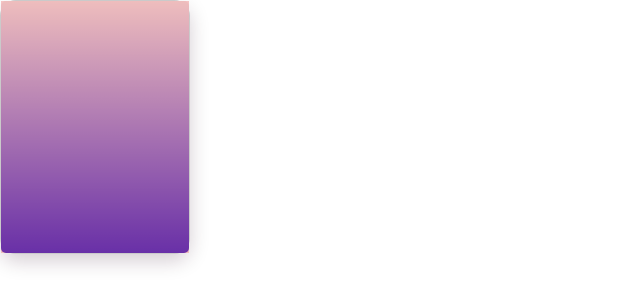
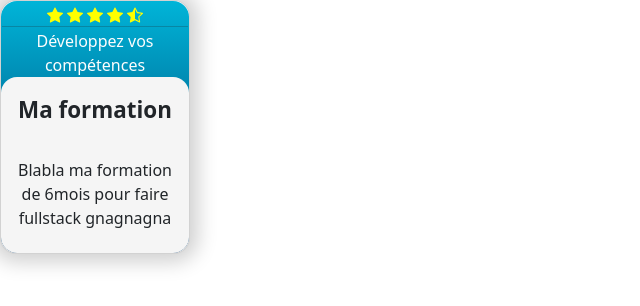
Before and after one commit to Beu-nwa/projet-fil-rouge-formation-.Net, a React (Create React App) app in the folder projet-fil-rouge/: page /formation in a window 1280 px wide. Shown: the top 306 px of the page, without its empty margins (0-640 px from the left). Built offline with nearby package versions, Linux system fonts and the light colour scheme.

Commit message:
style onecard

```diff
--- a/projet-fil-rouge/src/Components/Component/Formation/CardsComp/CardsComp.jsx
+++ b/projet-fil-rouge/src/Components/Component/Formation/CardsComp/CardsComp.jsx
@@ -0,0 +1,14 @@
+import React, { Component } from 'react';
+import OneCardComp from '../OneCardComp/OneCardComp';
+
+class CardsComp extends Component {
+    render() {
+        return (
+            <div>
+                <OneCardComp />
+            </div>
+        );
+    }
+}
+
+export default CardsComp;
--- a/projet-fil-rouge/src/Components/Component/Formation/OneCardComp/OneCardComp.css
+++ b/projet-fil-rouge/src/Components/Component/Formation/OneCardComp/OneCardComp.css
@@ -1,84 +1,101 @@
 .card {
+    height: 254px;
     width: 190px;
-height: 254px;
+    position: relative;
+    transition: all 0.4s cubic-bezier(0.645, 0.045, 0.355, 1);
     border-radius: 1em;
-padding: 1.9rem;
-background: #f5f5f5;
-position: relative;
-display: flex;
-align-items: flex-end;
-transition: 0.4s ease-out;
-box-shadow: 0px 7px 20px rgba(43, 8, 37, 0.2);
+    box-shadow: 0 0 20px 8px #d0d0d0;
+    ;
    }
 
-.card:before {
-content: "";
+    /*Image*/
+   .card-image {
+    height: 100%;
+    width: 100%;
     position: absolute;
-top: 0;
-left: 0;
-display: block;
-width: 100%;
-height: 100%;
-background: rgba(238, 116, 116, 0.4);
-z-index: 2;
-transition: 0.5s;
+    transition: all 1s cubic-bezier(0.645, 0.045, 0.355, 1);
+    border-radius: 1em 1em 1em 1em;
+    background: #0a3394;
+    background: linear-gradient(to top, #003566, #00b4d8);
    }
 
-.card-info {
-position: relative;
-z-index: 3;
-color: #f5f5f5;
-opacity: 0;
-transform: translateY(20%);
-transition: 0.5s;
+   .infoForma{
+    padding: 1px;
+    color: #fdfdfd;
+   }
+   hr{
+    margin: 1px;
+   }
+   /*Description */
+   .card-description {
+    display: flex;
+    position: absolute;
+    gap: 1em;
+    flex-direction: column;
+    background-color: #f5f5f5;
+    height: 70%;
+    bottom: 0;
+    border-radius: 1em 1em 1em 1em;
+    transition: all 1s cubic-bezier(0.645, 0.045, 0.355, 1);
+    padding: 1rem;
    }
 
+   /*Text*/
    .text-title {
-    font-size: 1.5rem;
-    font-weight: 500;
+    font-size: 1.4em;
+    font-weight: 700;
    }
 
    .text-body {
-    letter-spacing: 1px;
-    font-size: 0.9rem;
-    margin: 5px 0 15px 0;
+    font-size: 1em;
+    line-height: 150%;
    }
 
-.card-button {
-    padding: 0.6rem;
-    outline: none;
-    border: none;
-    border-radius: 4px;
-    background: #ee9ca7;
-    color: white;
-    font-weight: bold;
-    transition: 0.4s ease;
+
+   /* Hover states */
+
+   .card:hover .card-description {
+    transform: translateY(83%);
    }
 
-.card-img {
-    width: 100%;
-    height: 100%;
-    position: absolute;
-    top: 0;
-    left: 0;
-    background: #2c1c52;
-    background: linear-gradient(to bottom, #eeeeee, #1003c9);
+   .btn-post ,.btn-cart{
+    display: none;
 }
 
-.card:hover {
-    transform: translateY(5%);
+.card:hover .text-title{
+display: none;
 }
 
-.card:hover:before {
-    opacity: 1;
+.card:hover .text-body{
+    display: none;
     }
 
-.card:hover.card-info {
-    opacity: 1;
-    transform: translateY(0);
+    .card:hover .card-description{
+        display: flex;
+    position: absolute;
+    flex-direction: column;
+    background-color: #f5f5f5;
+    height: 40%;
+    width: 100%;
+    bottom: 0;
+    border-radius: 1em 1em 1em 1em;
+    border : solid #FFD60A ;
+    padding: 1rem;
     }
 
-.card-button:hover {
-    background: rgba(83, 145, 26, 0.4);
-    color: #f5f5f5;
+    .card:hover .btn-post{
+        display: inline-block;
+        background-color: orange;
+        border: none;
+        border-radius: 1em;
     }
+    .card:hover .btn-cart{
+        display: inline-block;
+        background-color: orange;
+        border: none;
+        border-radius: 1em;
+    }
+
+    .card:hover .card-image{
+        border: solid #FFD60A;
+    }
--- a/projet-fil-rouge/src/Components/Component/Formation/OneCardComp/OneCardComp.jsx
+++ b/projet-fil-rouge/src/Components/Component/Formation/OneCardComp/OneCardComp.jsx
@@ -1,19 +1,26 @@
 import React, { Component } from 'react';
-import './OneCardComp.css'
+import './OneCardComp.css';
+import {StarFill} from 'react-bootstrap-icons';
+import {StarHalf} from 'react-bootstrap-icons';
+import { Link } from 'react-router-dom';
+
+
+//TODO :::  Incrémenter prix date etc.. Avec BDD//
 
 class OneCardComp extends Component {
     render() {
         return (
             <div className="card">
-                <div className="card-img"></div>
-                <div className="card-info">
-                    <svg height="24" width="24" viewBox="0 0 24 24" xmlns="http://www.w3.org/2000/svg"><path d="M0 0h24v24H0z" fill="none"></path><path d="M4.828 21l-.02.02-.021-.02H2.992A.993.993 0 0 1 2 20.007V3.993A1 1 0 0 1 2.992 3h18.016c.548 0 .992.445.992.993v16.014a1 1 0 0 1-.992.993H4.828zM20 15V5H4v14L14 9l6 6zm0 2.828l-6-6L6.828 19H20v-1.172zM8 11a2 2 0 1 1 0-4 2 2 0 0 1 0 4z" fill="currentColor"></path></svg>
-                    <p className="text-title">EDEDEDEDE</p>
-                    <p className="text-body">Lorem Ipsum dolor sit amet</p>
-                    <button className="card-button">En savoir plus</button>
-                    <button className="card-button"></button>
-                </div>
-            </div>
+<div className="card-image"> <StarFill color='yellow'/> <StarFill color='yellow' />  <StarFill color='yellow'/> <StarFill color='yellow'/> <StarHalf color='yellow'/>  <hr/>
+    <p className='infoForma'>Développez vos compétences techniques en C# React et Docker ainsi que vos softskills <hr/>Prix : 2500€<hr/>Durée: 6 mois<hr/>Prochaine session: 03/02/2023</p></div>
+  <div className="card-description">
+    <p className="text-title">Ma formation
+    </p>
+    <button className='btn-post'>Postuler</button>
+    <button className='btn-cart'>Ajouter au panier</button>
+    <p className="text-body">Blabla ma formation de 6mois pour faire fullstack gnagnagna</p>
+  </div>
+</div>
         );
     }
 }
--- a/projet-fil-rouge/src/Views/FormationView/FormationView.jsx
+++ b/projet-fil-rouge/src/Views/FormationView/FormationView.jsx
@@ -1,11 +1,12 @@
 import React, { Component } from 'react';
+import CardsComp from '../../Components/Component/Formation/CardsComp/CardsComp';
 import OneCardComp from '../../Components/Component/Formation/OneCardComp/OneCardComp';
 
 class FormationView extends Component {
     render() {
         return (
             <div>
-                <OneCardComp />
+                <CardsComp />
             </div>
         );
     }
```
Lines whose indentation alone changed are shown as unchanged.
